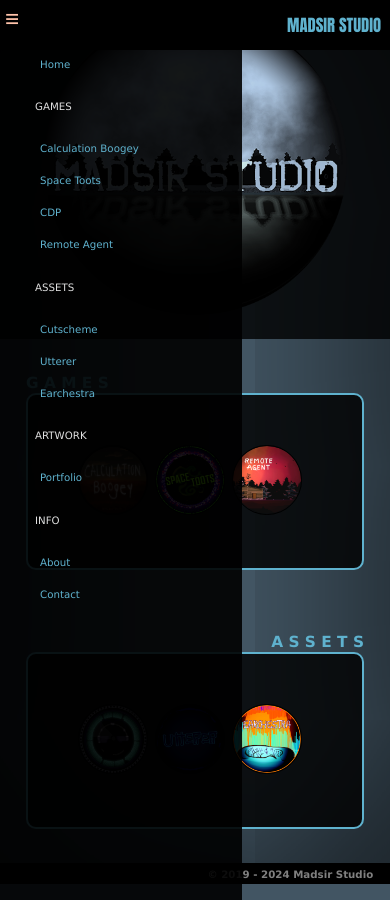
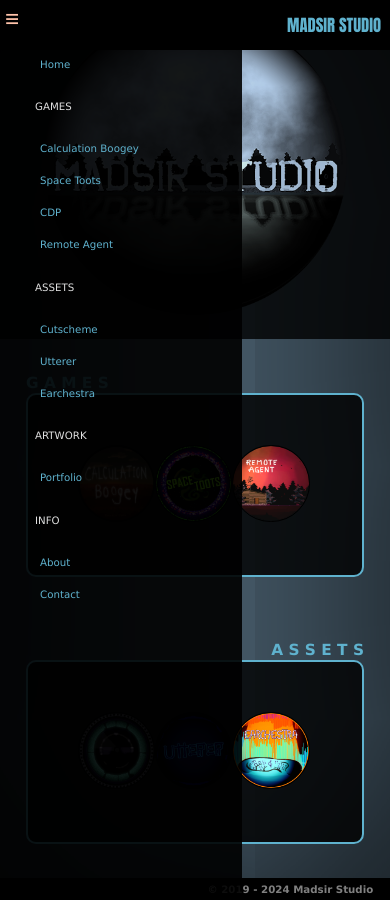
Before and after one commit to Madsir/madsirstudio.github.io, a Jekyll site: the page built from index.html, in a window 390 px wide and 900 px high, scrolled down 43 px. Built offline with Jekyll 4.4.1, drawn with Linux system fonts in a browser that asks for light colours.

Commit message:
Update index.html

```diff
--- a/index.html
+++ b/index.html
@@ -98,9 +98,6 @@ overflow: hidden;
 white-space: nowrap;
 }
 @media (max-width: 600px) {
- .columns {
-   width: 33%;
- }
 h2{
 font-size: 1.2em;
 }
@@ -108,10 +105,9 @@ h3 {
   font-size:1.2em;
 }
 .columns img {
-width: 90%;
+width: 100%;
 margin:0;
 border: 1px solid black;
-	display: flex;
 }
 summary {
   margin-left:1px;
```
